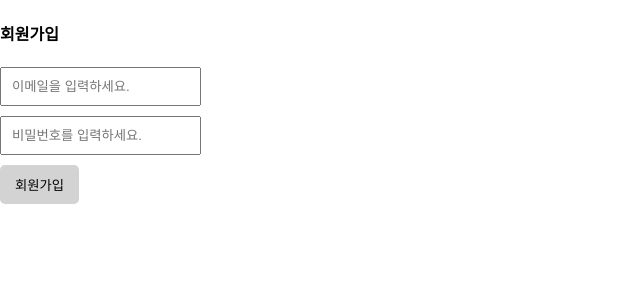
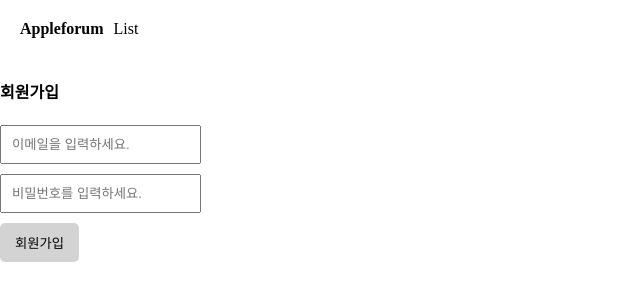
Before and after one commit to Wholesome-Gee/forum-nextjs, a Next.js app: page /join in a window 1280 px wide. Shown: the top 300 px of the page, without its empty margins (0-640 px from the left). Built offline with nearby package versions, Linux system fonts and the light colour scheme.

Commit message:
삭제기능 만들기 1

```diff
--- a/app/globals.css
+++ b/app/globals.css
@@ -42,3 +42,16 @@ button {
 .p-20 {
   padding: 20px;
 }
+
+.navbar {
+  background: white;
+  padding: 20px;
+}
+.navbar a {
+  margin-right: 10px;
+  text-decoration: none;
+  color: black;
+}
+.logo {
+  font-weight: bold;
+}
--- a/app/layout.js
+++ b/app/layout.js
@@ -1,5 +1,6 @@
 import { Geist, Geist_Mono } from "next/font/google";
 import "./globals.css";
+import Link from "next/link";
 
 const geistSans = Geist({
   variable: "--font-geist-sans",
@@ -20,6 +21,10 @@ export default function RootLayout({ children }) {
   return (
     <html lang="en">
       <body className={`${geistSans.variable} ${geistMono.variable}`}>
+        <div className="navbar">
+          <Link href="/" className="logo">Appleforum</Link>
+          <Link href="/list">List</Link>
+        </div>
         {children}
       </body>
     </html>
```
Also changed, not shown: app/list/ListItem.js (added, +22 -0 lines), app/list/page.js (+8 -13 lines), 1 other file (tests, documents, lock files or other folders).
